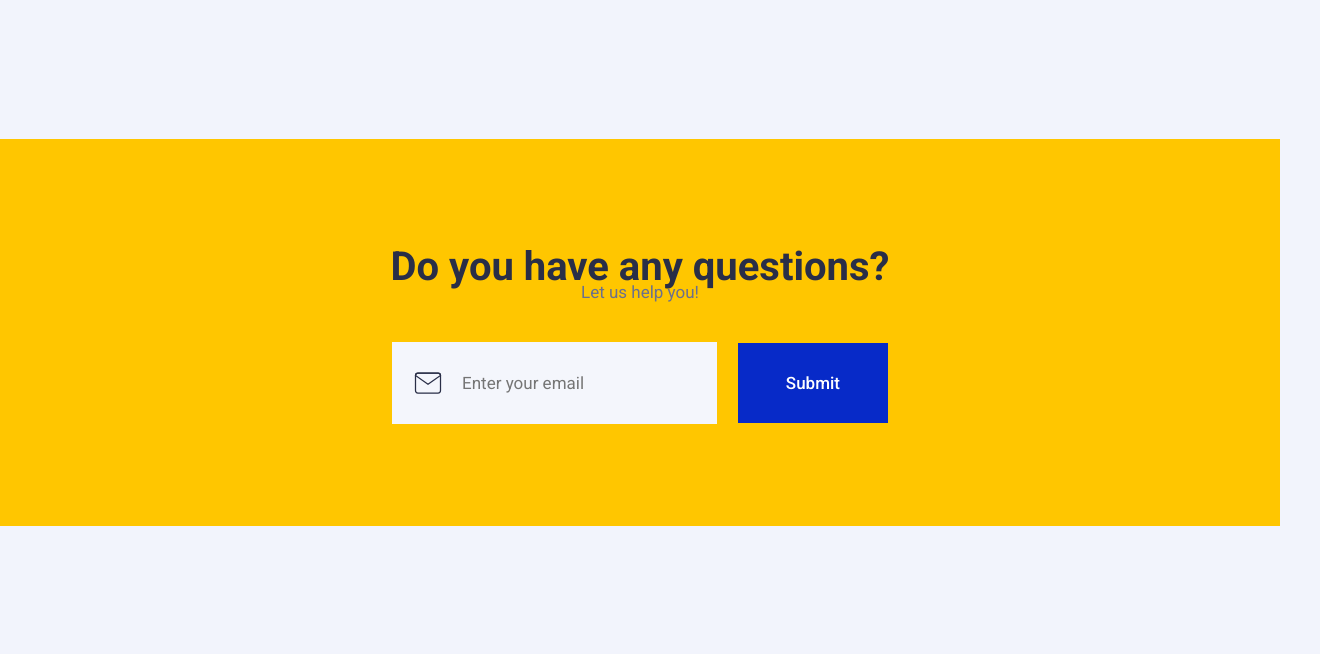
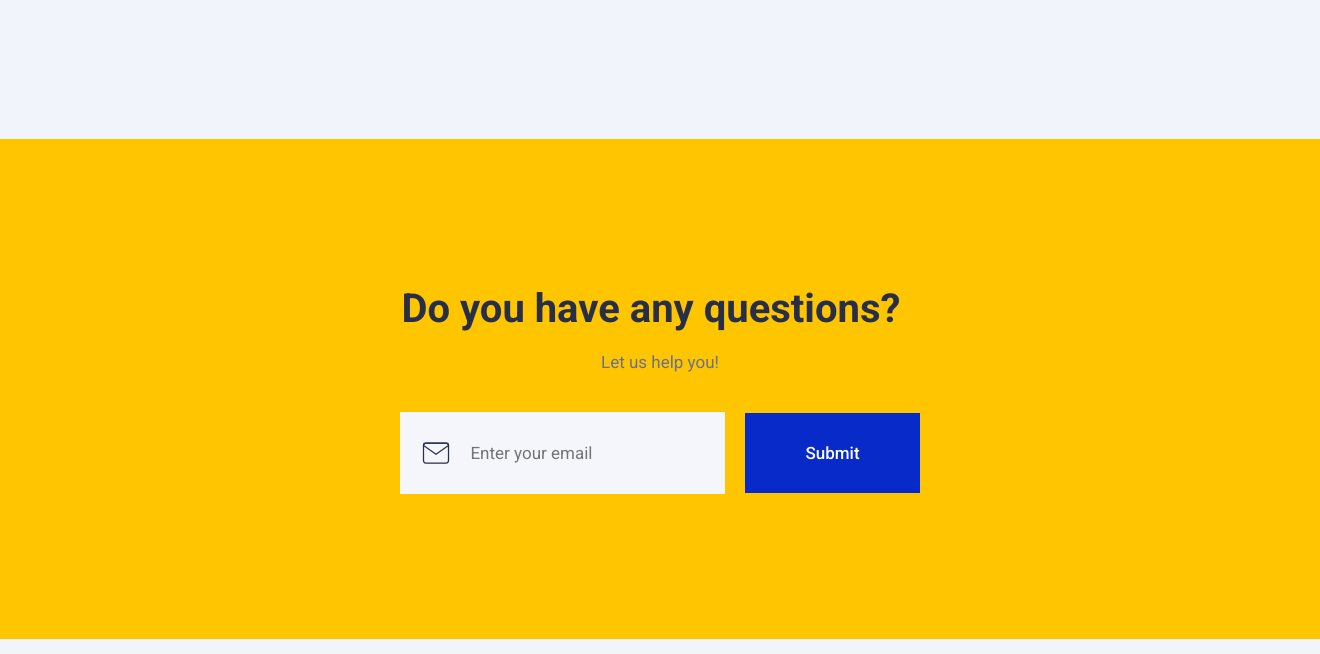
Before and after one commit to ElenaSorinaM/mid-term-project, a plain HTML site: page index.html in a window 1280 px wide. Shown: the part 3400-4054 px from the top of the page, 1320 px wide, since content can reach past the window. Drawn offline with Linux system fonts and the light colour scheme.

Commit message:
cta section fixed

```diff
--- a/style.css
+++ b/style.css
@@ -558,39 +558,35 @@ p{
 /*CTA SECTION*/
 
 .cta-section{
-    height: 100%;
+    width: 1320px;
+    height: 500px;
     max-width: 1320px;
     margin-top: 200px;
     margin-right: auto;
     margin-left: auto;
     background-color: #ffc600;
-}
-.cta-container{
     display: flex;
     flex-direction: column;
     align-items: center;
-    padding: 8%;
+    justify-content: center
 }
+
 .cta-container h3{
-    display: inline-flex;
-    justify-content: center;
     color: #292e47;
     font-size: 40px;
     margin: 1px;
 }
 .cta-container p {
-    display: inline-flex;
-    justify-content: center;
+    text-align: center;
     font-size: 17px;
     line-height: 0px;
-    margin-top: 1px;
+    margin-top: 30px;
     margin-bottom: 50px;
 }
 .email-form{
     display: flex;
-    width: 50%;
     flex-direction: row;
-    justify-content:  space-evenly;
+    justify-content:  center;
     align-items: center;
 }
 
@@ -613,10 +609,10 @@ p{
 }
 .cta-button{
     background: #072AC8;
-    width: 150px;
     height: 80px;
-    left: 950px;
-    top: 0px;
+    padding-right: 60px;
+    padding-left: 60px;
+    margin-left: 20px;
     color: #FFFFFF;
     font-family: 'Roboto', sans-serif;
     font-size: 17px;
```
